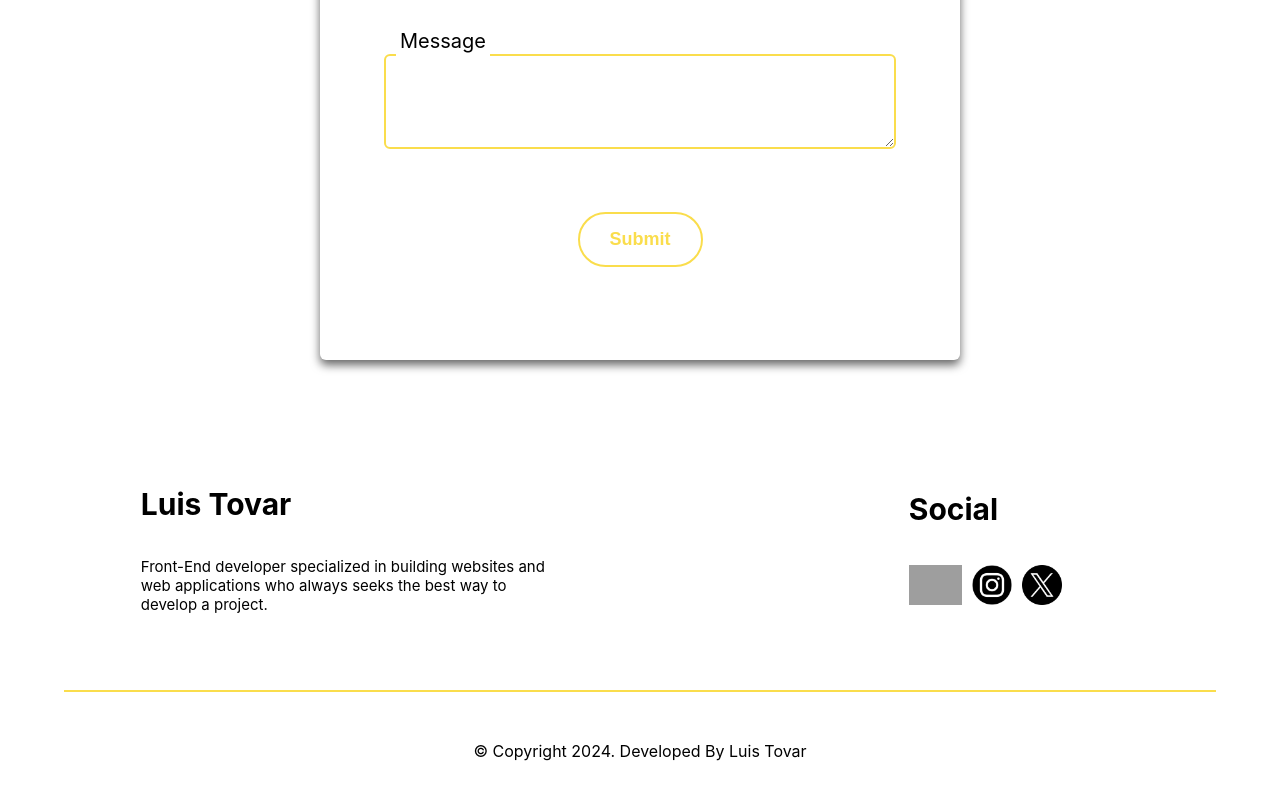
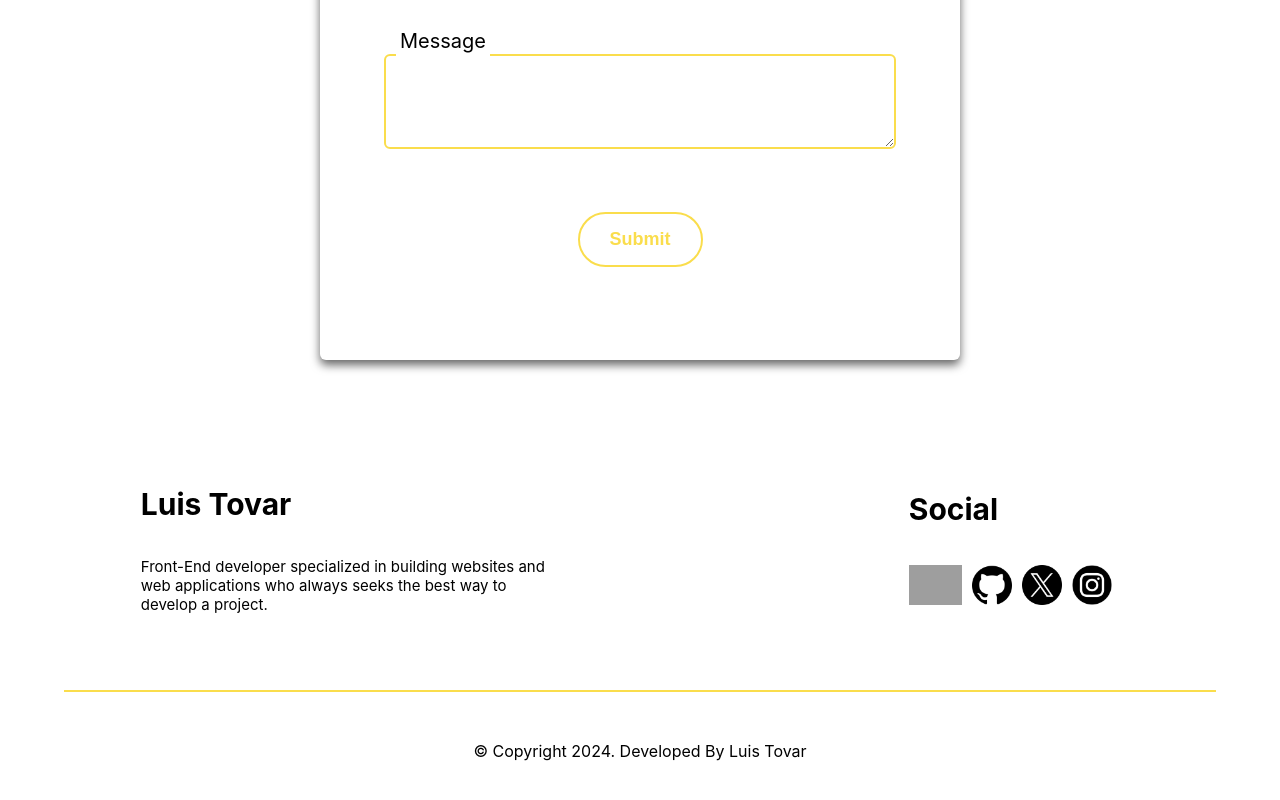
Before and after one commit to LTovarAlc/portflolio-ltovardev, a React (Create React App) app: page / in a window 1280 px wide. Shown: the part 2741-3541 px from the top of the page. Built offline with nearby package versions, Linux system fonts and the light colour scheme; grey boxes are pictures that could not be loaded.

Commit message:
github agregado

```diff
--- a/src/components/footer/footer.css
+++ b/src/components/footer/footer.css
@@ -45,7 +45,6 @@
 }
 
 .social-Icons__container{
-    width: 70%;
     gap: 10px;
     display: flex;
     align-items: center;
--- a/src/components/footer/footer.jsx
+++ b/src/components/footer/footer.jsx
@@ -4,6 +4,7 @@ import "./footer.css";
 import InstaIcon from "../../assets/instaIcon.png";
 import LinkedinIcon from "../../assets/linkedinIcon.png";
 import XIcon from "../../assets/xIcon.png";
+import GithubIcon from '../../assets/githubIcon.png'
 
 const Footer = () => {
   return (
@@ -19,14 +20,17 @@ const Footer = () => {
         <div className="socials-footer">
           <h3>Social</h3>
           <div className="social-Icons__container">
-            <a href="">
+            <a href="https://www.linkedin.com/in/luis-tovar-alcal%C3%A1-4193a7310/" target="_blank">
               <img src={LinkedinIcon} alt="LinkedIn LinkedInIcon IconLinkedIn Icon" className='social-icon'/>
             </a>
-            <a href="">
+            <a href="https://github.com/LTovarAlc" target="_blank">
+              <img src={GithubIcon} alt="GitHhub GitHubIcon IconGitHub Icon" className='social-icon'/>
+            </a>
+            <a href="https://x.com/LTovarDev" target="_blank">
+              <img src={XIcon} alt="XIcon X Twiiter TwitterIcon IconX" className='social-icon'/>
+            </a>
+            <a href="https://www.instagram.com/ltovardev/" target="_blank">
               <img src={InstaIcon} alt="IconInsta InstaIcon Instagram IconBlack InstaBlack" className='social-icon'/>
-            </a>
-            <a href="">
-              <img src={XIcon} alt="XIcon X Twiiter TwitterIcon IconX" className='social-icon'/>
             </a>
           </div>
         </div>
```
Also changed, not shown: src/assets/githubIcon.png (added).
